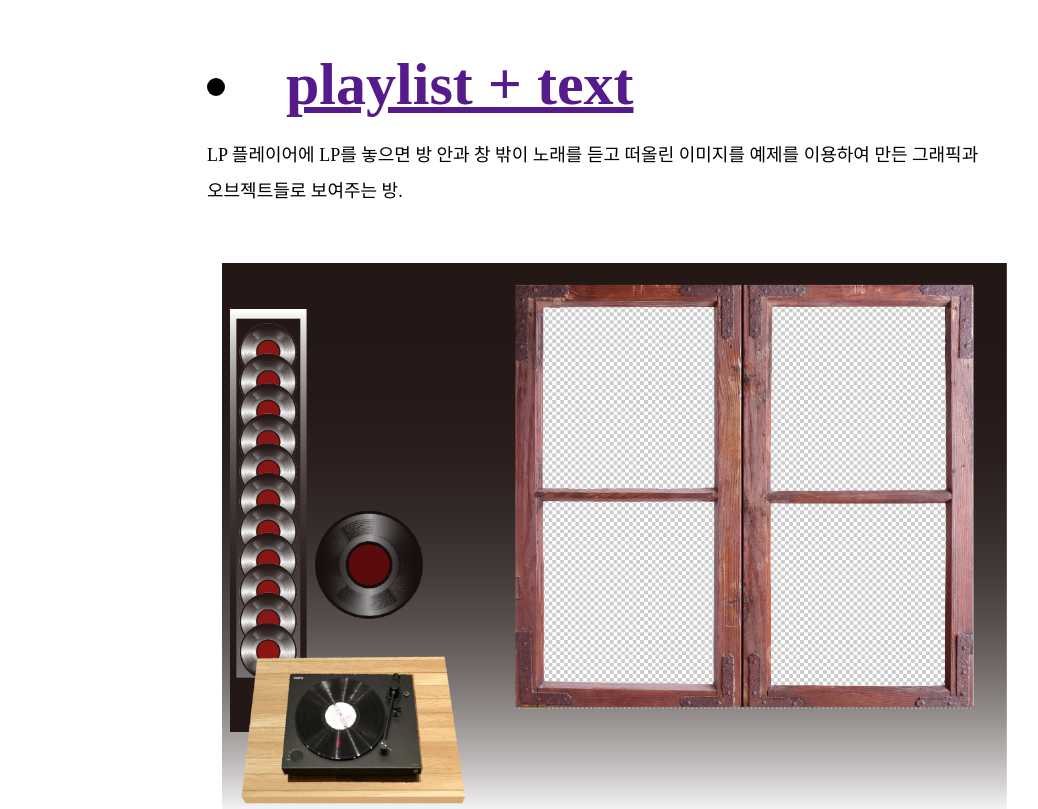
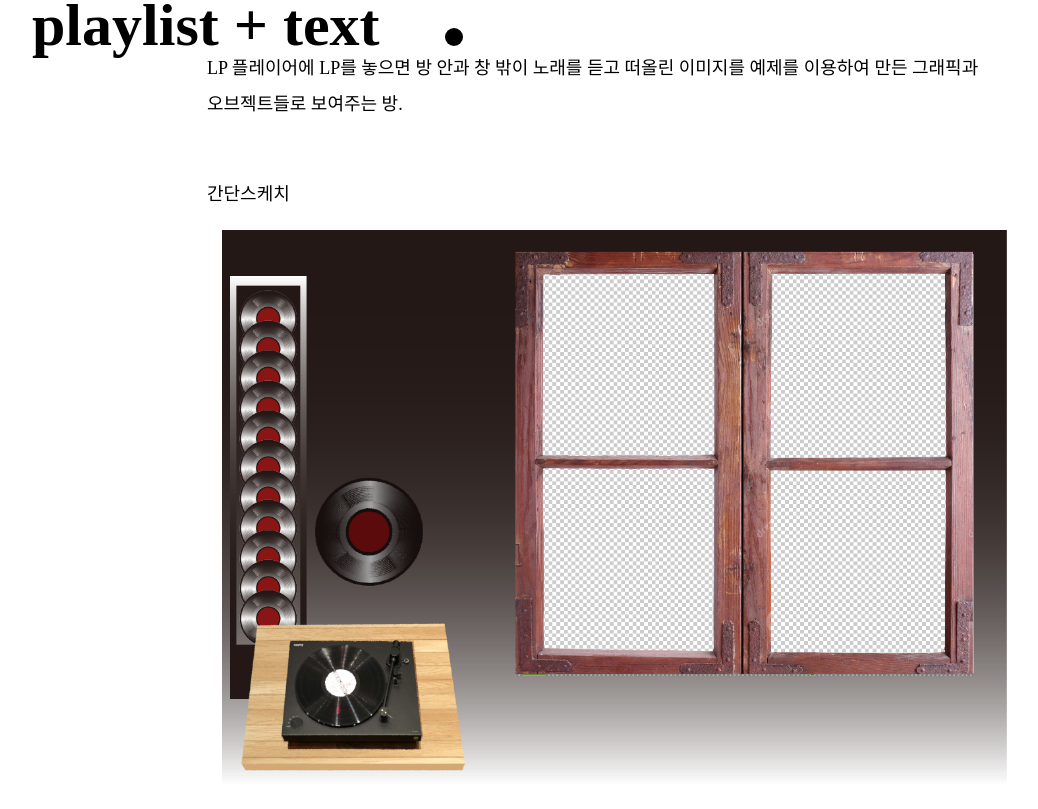
Before and after one commit to haehaehae/dpb2-first-project, a plain HTML site: page index.html in a window 1280 px wide. Shown: the top 809 px of the page, without its empty margins (33-1071 px from the left). Drawn offline with Linux system fonts and the light colour scheme; a web font is replaced by a local one.

Commit message:
Update index.html

```diff
--- a/index.html
+++ b/index.html
@@ -21,8 +21,8 @@
 	<main>
 		<article>
       <p>LP 플레이어에 LP를 놓으면 방 안과 창 밖이 노래를 듣고 떠올린 이미지를 예제를 이용하여 만든 그래픽과 오브젝트들로 보여주는 방.</p>
-  <br><br>
-  <img src="dpb.png">
+ 	 <br><p> 간단스케치 </p>
+  	<img src="dpb.png">
       <br>
 	<p>현재 대략 모아놓은 플레이리스트</p>
       <br>
@@ -39,8 +39,15 @@
 <style>
 body{margin: 0 auto;margin-top:50px; width:800px;font-weight:300;}
 h2{font-weight:500;font-size:23px;}
+
 header{font-size: 60px;font-weight:700;}
+nav {background:white; top:0px; margin:0 auto; margin-bottom:1em;}
+nav {width: 100%; position: fixed; background: white; height: 50px;margin-bottom: 0; top: 0px; left:0px; z-index: 9999;}
+nav a{text-decoration: none; color: black; height: 40px; line-height: 40px; display: block; background:none; padding-left: 5px; padding-right: 5px; padding-top: 5px; margin-right: 1em; float: left; margin-left: 1em;}
+nav a:hover{color: blue; border-bottom: 3px solid: blue;}
+nav ul{list-style-type: none; float:right; width: 600px; text-align: center;}
 nav li:first-child{display: none;}
+
 p{word-break:keep-all;text-align:left;font-size:18px;color:black;line-height:2}
 mark{opacity:10%;background:#E91E63;}
 img{width:800px;}
```
